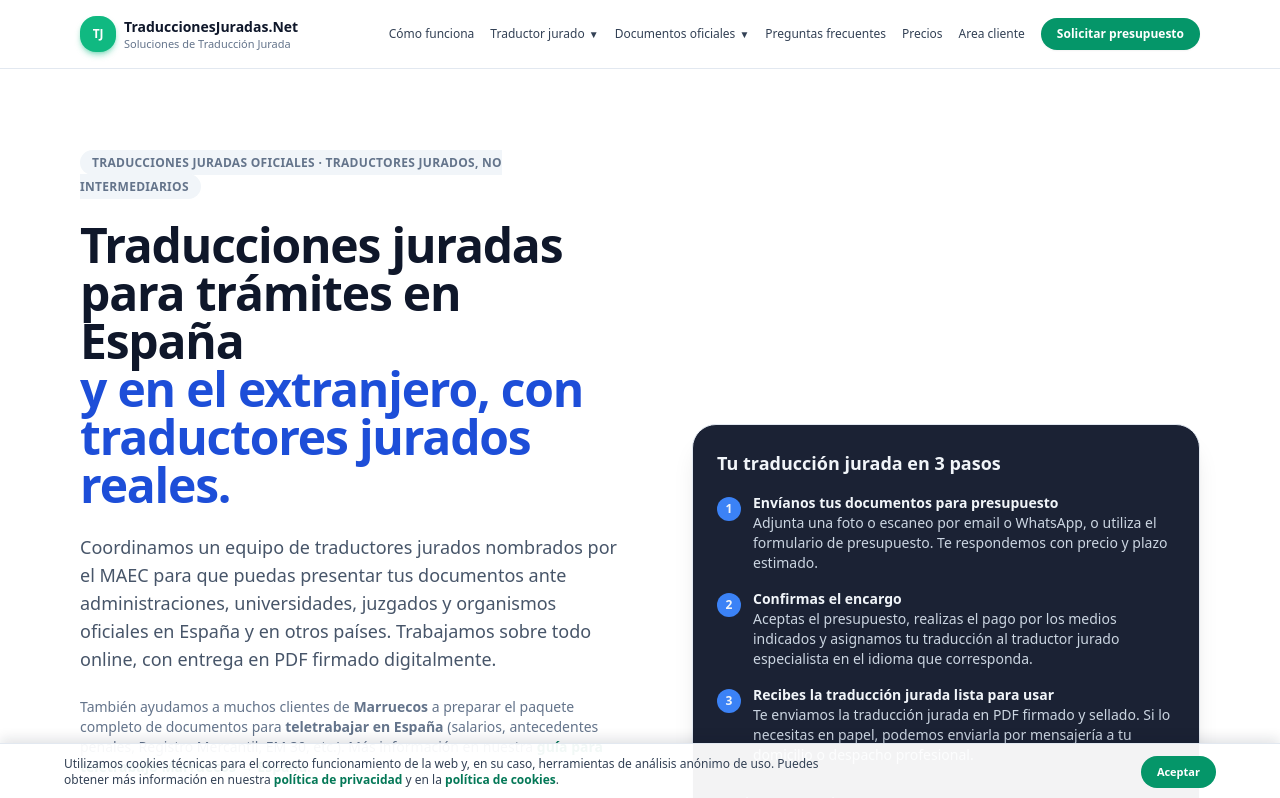
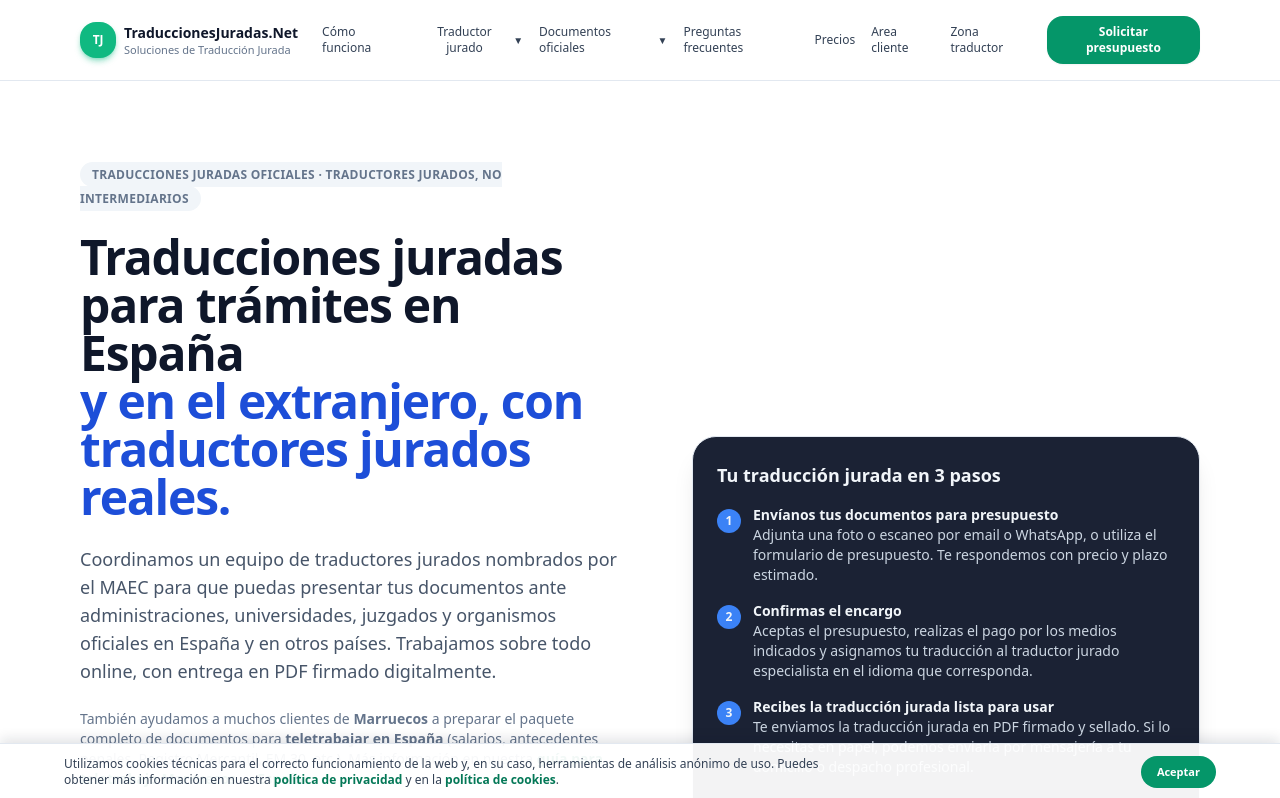
Before and after one commit to juanlatregua/traduccionesjuradas-next, a Next.js app: page / in a window 1280 px wide. Shown: the top 798 px of the page. Built offline with nearby package versions, Linux system fonts and the light colour scheme.

Commit message:
Añade enlace a zona traductor en el menu

```diff
--- a/components/Header.tsx
+++ b/components/Header.tsx
@@ -240,6 +240,10 @@ export function Header() {
             Area cliente
           </Link>
 
+          <Link href="/zona-traductor" className="hover:text-emerald-600" onClick={closeMenu}>
+            Zona traductor
+          </Link>
+
           {/* CTA PRESUPUESTO */}
           <Link
             href="/presupuesto"
```
